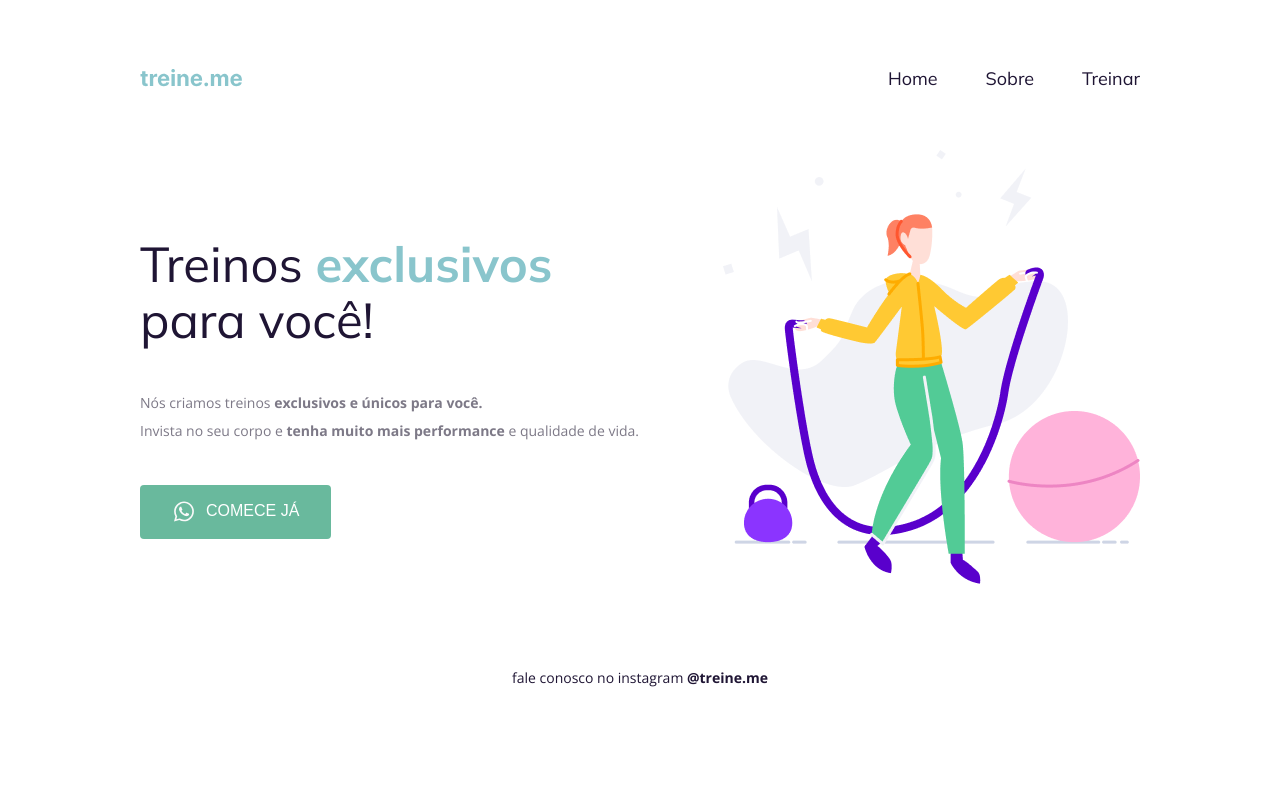
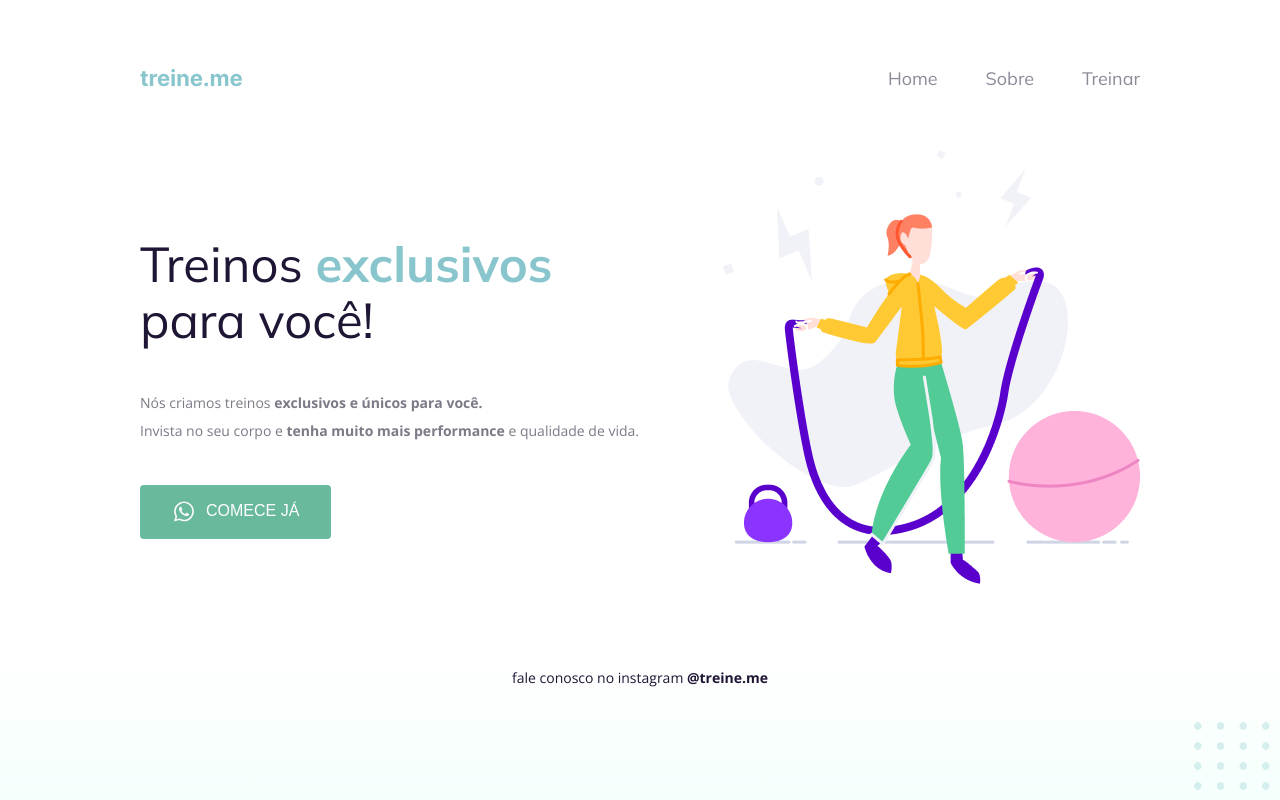
Before and after one commit to camilahorita/projeto2_rocketseat, a plain HTML site: page index.html in a window 1280 px wide. Drawn offline with nearby package versions, Linux system fonts and the light colour scheme.

Commit message:
style update

```diff
--- a/index.html
+++ b/index.html
@@ -39,6 +39,7 @@
     <footer>
       <p>fale conosco no instagram <a href="https://www.instagram.com/camilahorita/" target="_blanket">@treine.me</a></p>
     </footer>
+    <img id="balls" src="images/balls.svg" alt="bolinhas cinzas no canto direito inferior da tela"/>
 </div>
 
 </body>
--- a/style.css
+++ b/style.css
@@ -2,11 +2,14 @@ body {
   margin: 0;
   font-family: 'Open Sans', sans-serif;
   color: #1F1534;
+  background: linear-gradient(180deg, rgba(227, 255, 248, 0) 82.08%, rgba(227, 255, 248, 0.38) 100%);
+  min-height: 100vh;
 }
 
 #page {
   width: 1000px;
-  margin: 65px auto 0;
+  margin: 0 auto 0;
+  padding-top: 65px;
 }
 
 nav {
@@ -25,9 +28,13 @@ ul {
   font-family: 'Mulish', sans-serif;
   font-size: 18px;
 }
+ul li a {
+  opacity: 0.5;
+}
 
 ul li a:hover{
   font-weight: bold;
+  opacity: 1;
 
 }
 
@@ -99,3 +106,9 @@ footer p {
   margin-top: 80px;
   margin-bottom: 30px;
 }
+
+#balls {
+  position: fixed;
+  right: 0;
+  bottom: 0;
+}
```
Also changed, not shown: images/balls.svg (added).
